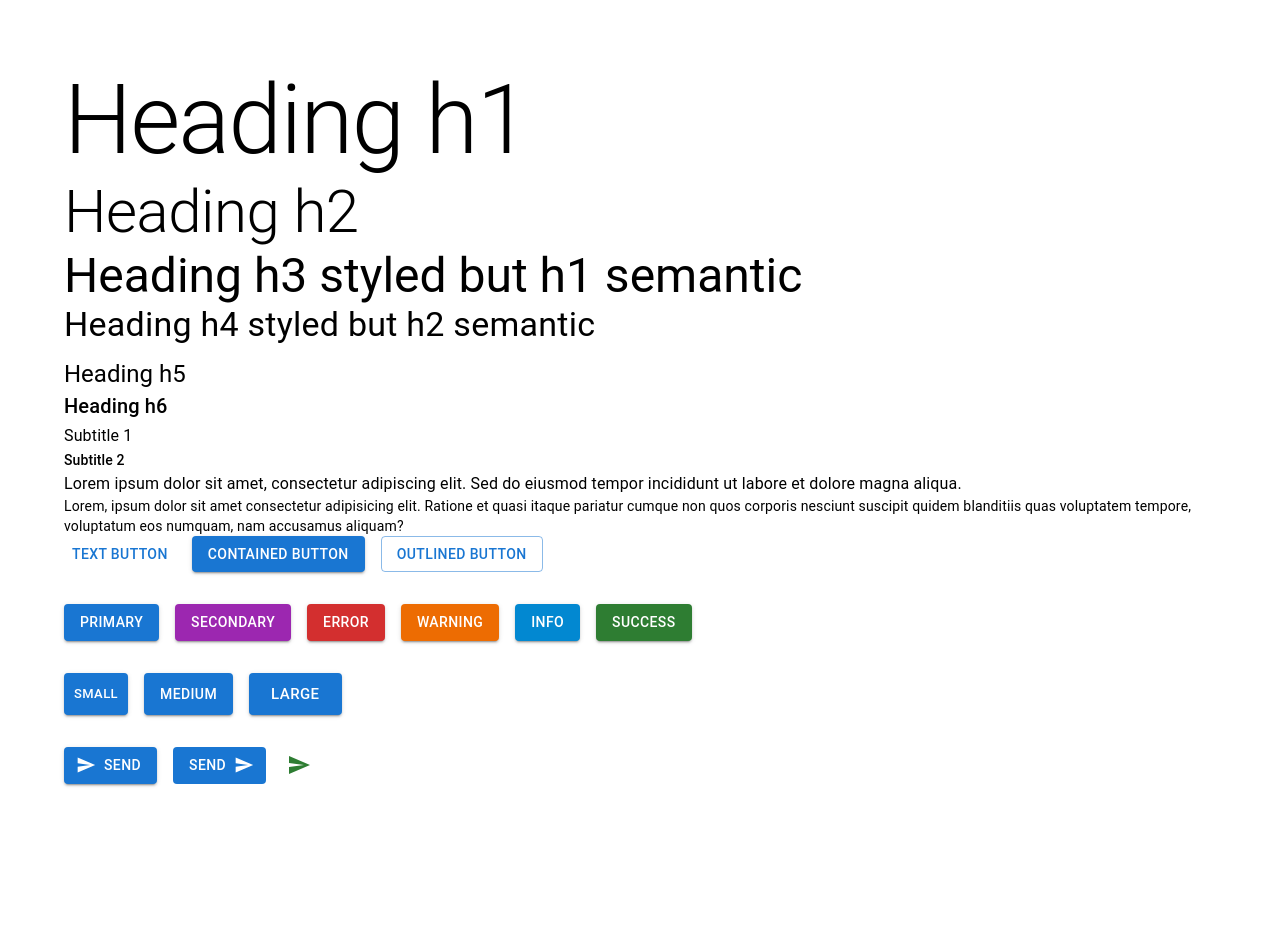
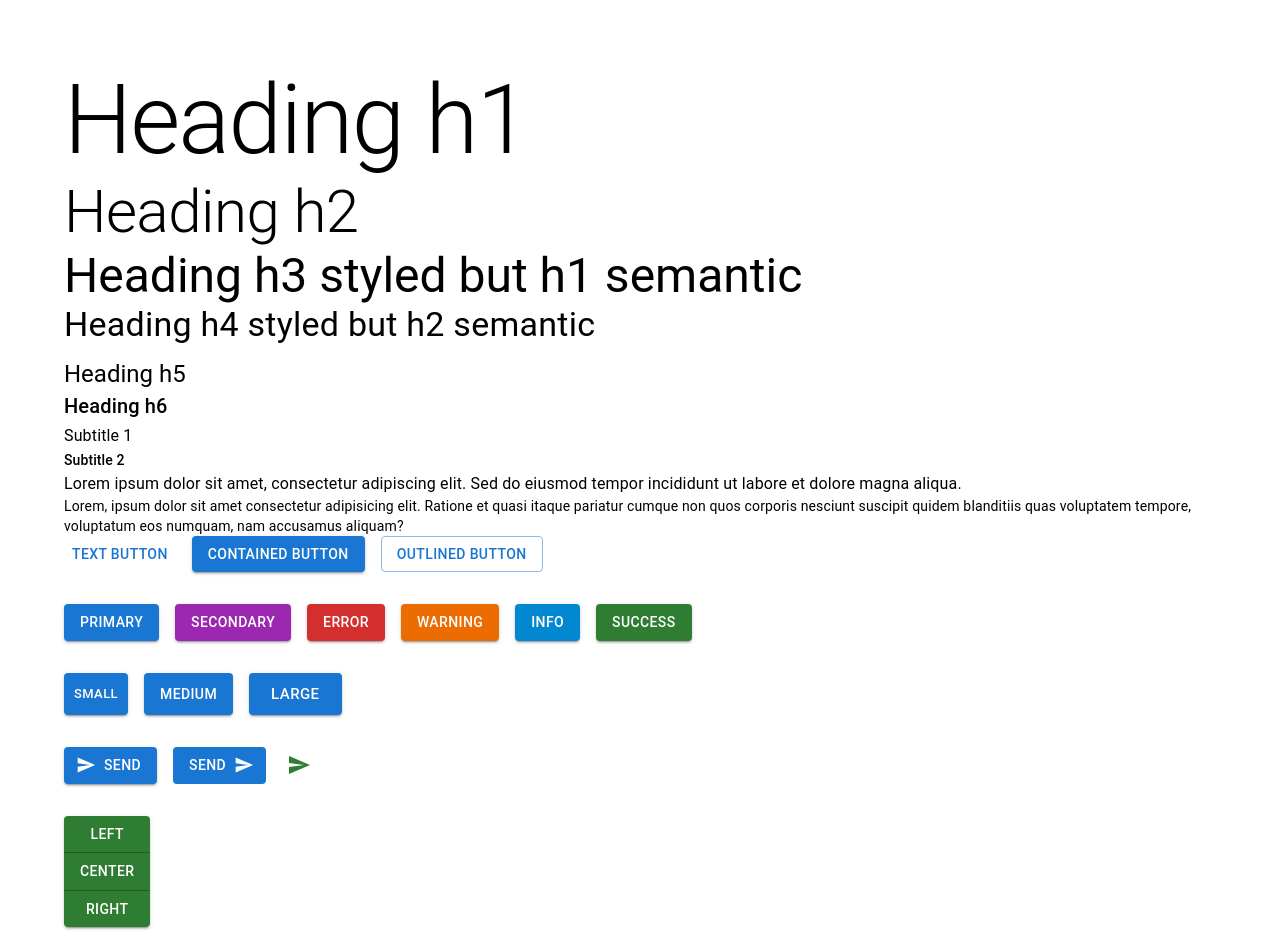
Before and after one commit to krishnavijayan34-coder/React-MUI, a React (Create React App) app: page / in a window 1280 px wide. Shown: the top 952 px of the page. Before the commit the page ends 848 px from the top, so only its background shows below. Built offline with nearby package versions, Linux system fonts and the light colour scheme.

Commit message:
Button Group

```diff
--- a/src/Components/MuiButtons.tsx
+++ b/src/Components/MuiButtons.tsx
@@ -1,4 +1,4 @@
-import {Stack,  Button,IconButton } from "@mui/material";
+import {Stack,  Button,IconButton,ButtonGroup } from "@mui/material";
 import SendIcon from '@mui/icons-material/Send';
 function MuiButtons() {
   return (
@@ -31,6 +31,13 @@ function MuiButtons() {
             <SendIcon/>
         </IconButton>
     </Stack>
+    <Stack direction='row'>
+        <ButtonGroup variant="contained" color="success" orientation="vertical" size="medium" aria-label="alignment button group">
+        <Button onClick={()=>alert('Left Clicked')}>Left</Button>
+        <Button>Center</Button>
+        <Button>Right</Button>
+        </ButtonGroup>
+    </Stack>
 
     </Stack>
   );
```
